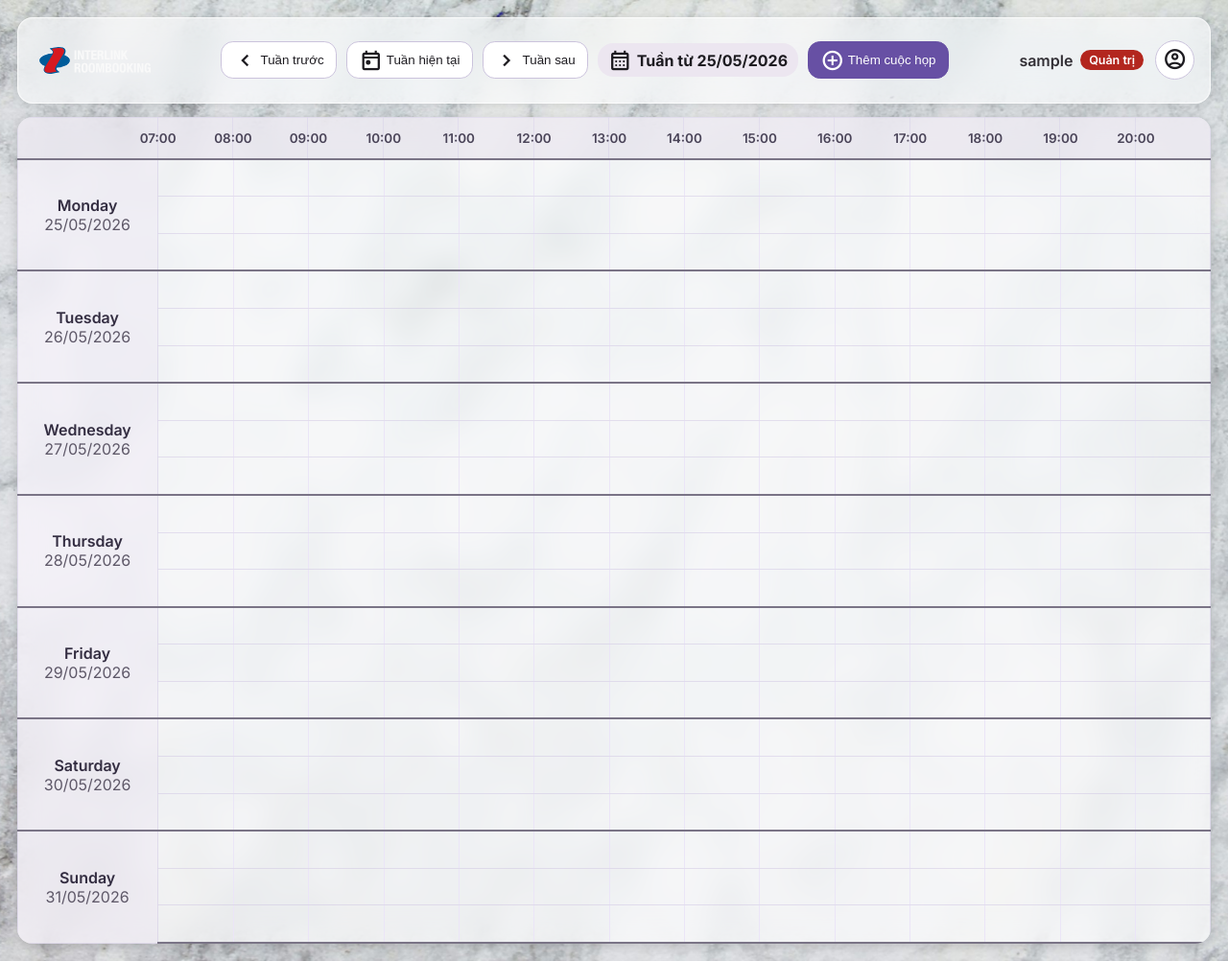
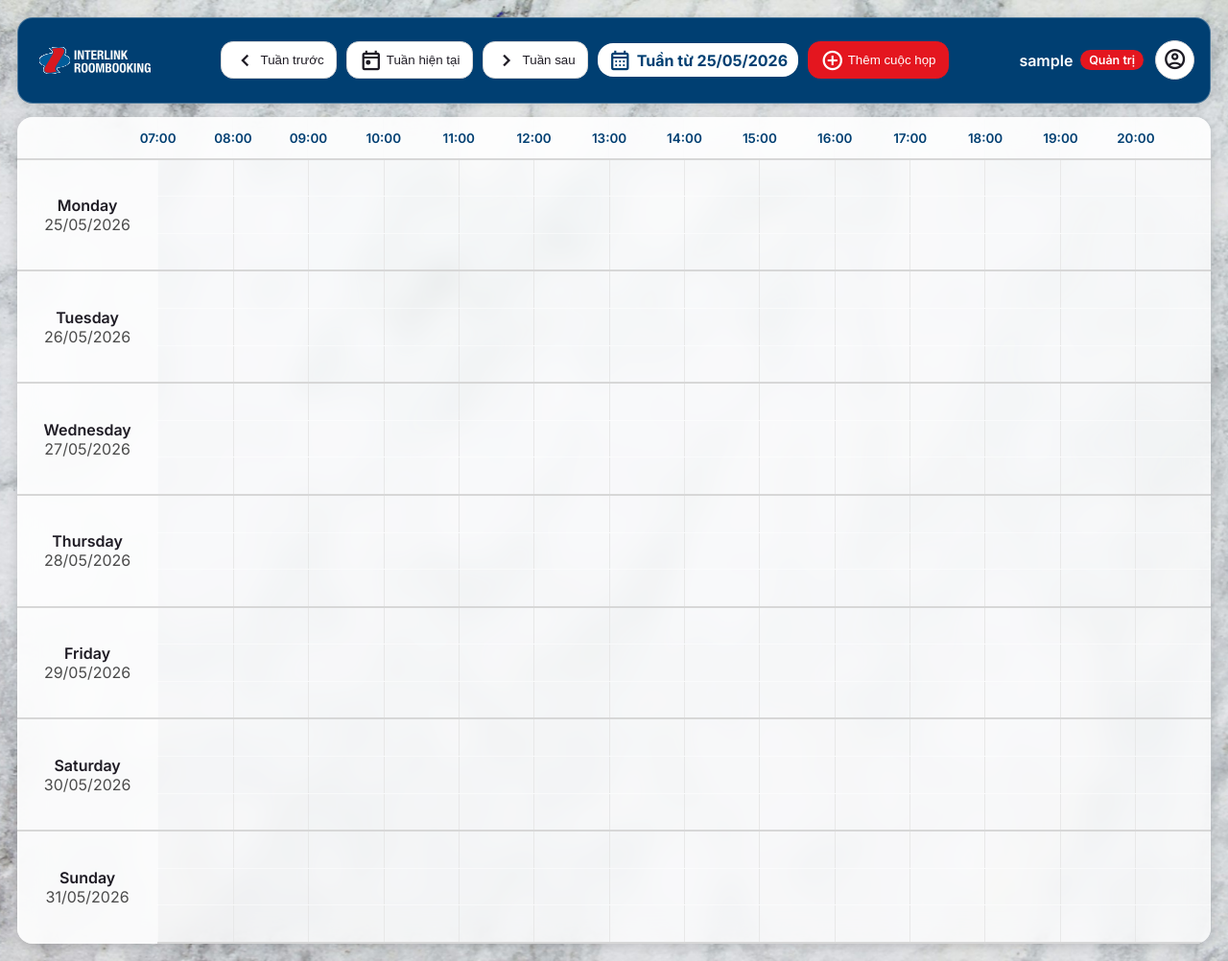
Before and after one commit to tmkhiem/InterlinkRoombooking, an ASP.NET Core app: page / in a window 1280 px wide. Shown: the whole page at 96% size. Run offline with ASP.NET Core 8, Linux system fonts and the light colour scheme; the visitor is signed in with stand-in values (Sample User, id 1); style sheets or scripts are compiled from the project's sources.

Commit message:
Update login and main UI theme styling

```diff
--- a/RoomBookingServer/Components/Pages/Home.razor.css
+++ b/RoomBookingServer/Components/Pages/Home.razor.css
@@ -15,12 +15,13 @@
     gap: 1rem;
     min-height: 64px;
     padding: .75rem 1rem;
-    background: rgba(255, 255, 255, 0.60);
+    background: var(--color-brand-blue-dark);
     -webkit-backdrop-filter: blur(16px) saturate(180%);
     backdrop-filter: blur(16px) saturate(180%);
-    border: 1px solid rgba(255, 255, 255, 0.75);
+    border: 1px solid rgba(255, 255, 255, 0.28);
     border-radius: 1rem;
-    box-shadow: 0 2px 12px rgba(0, 0, 0, .12);
+    box-shadow: 0 2px 12px var(--color-shadow-soft);
+    color: var(--color-surface-white);
 }
 
 .brand-panel {
@@ -54,8 +55,8 @@
     display: inline-flex;
     align-items: center;
     gap: .35rem;
-    color: #1d1b20;
-    background: #ece6f0;
+    color: var(--color-brand-blue-dark);
+    background: var(--color-surface-white);
     border-radius: 1rem;
     padding: .35rem .7rem;
 }
@@ -71,7 +72,7 @@
     display: flex;
     align-items: center;
     gap: .5rem;
-    color: #322f35;
+    color: var(--color-surface-white);
     white-space: nowrap;
 }
 
@@ -83,7 +84,7 @@
     display: inline-block;
     padding: .2rem .55rem;
     border-radius: 1rem;
-    background: #b3261e;
+    background: var(--color-accent-red);
     color: #fff;
     font-size: .78rem;
     font-weight: 600;
@@ -135,20 +136,20 @@
     width: 100%;
     padding: .45rem .55rem;
     border-radius: .5rem;
-    color: #6750a4;
+    color: var(--color-brand-blue-dark);
     font-weight: 600;
     text-decoration: none;
     box-sizing: border-box;
 }
 
     .logout-link:hover {
-        background: #f4effb;
+        background: var(--color-surface-soft);
     }
 
 button {
-    border: 1px solid #cbc3dc;
-    background: #fff;
-    color: #1d1b20;
+    border: 1px solid var(--color-divider-mid);
+    background: var(--color-surface-white);
+    color: var(--color-text-primary);
     border-radius: .8rem;
     padding: .4rem .8rem;
     cursor: pointer;
@@ -161,14 +162,14 @@ button {
     }
 
     button.primary {
-        background: #6750a4;
-        border-color: #6750a4;
+        background: var(--color-accent-red);
+        border-color: var(--color-accent-red);
         color: #fff;
     }
 
     button.danger {
-        background: #b3261e;
-        border-color: #b3261e;
+        background: var(--color-accent-red);
+        border-color: var(--color-accent-red);
         color: #fff;
     }
 
@@ -191,21 +192,21 @@ button {
     border-radius: 1rem;
     overflow: hidden;
     position: relative;
-    background: rgba(255, 255, 255, 0.42);
+    background: rgba(255, 255, 255, 0.58);
     -webkit-backdrop-filter: blur(14px) saturate(160%);
     backdrop-filter: blur(14px) saturate(160%);
-    box-shadow: 0 2px 12px rgba(0, 0, 0, .16);
+    box-shadow: 0 2px 12px var(--color-shadow-medium);
 }
 
     .calendar-table th,
     .calendar-table td {
-        border: 1px solid rgba(221, 214, 236, 0.70);
+        border: 1px solid rgba(255, 255, 255, 0.7);
         text-align: center;
     }
 
     .calendar-table th {
-        background: rgba(236, 230, 240, 0.65);
-        color: #4a4458;
+        background: rgba(255, 255, 255, 0.78);
+        color: var(--color-brand-blue-dark);
         font-size: .84rem;
         padding: 0;
         position: relative;
@@ -229,17 +230,17 @@ button {
 .day-cell {
     width: 145px;
     font-weight: 600;
-    background: rgba(247, 242, 250, 0.58);
-    color: #332d41;
+    background: rgba(255, 255, 255, 0.78);
+    color: var(--color-text-primary);
 }
 
     .day-cell span {
         font-weight: 400;
-        color: #5e5868;
+        color: var(--color-text-secondary);
     }
 
 .day-row-top td {
-    border-top: 2px solid #7a7486;
+    border-top: 2px solid var(--color-divider-mid);
 }
 
 .day-row-middle td,
@@ -248,7 +249,7 @@ button {
 }
 
 .day-row-bottom td {
-    border-bottom: 2px solid #7a7486;
+    border-bottom: 2px solid var(--color-divider-mid);
 }
 
 .schedule-lane {
@@ -268,7 +269,7 @@ button {
     top: 0;
     bottom: 0;
     width: 1px;
-    background: #ebe5f7;
+    background: var(--color-divider-light);
 }
 
 .current-time-marker {
--- a/RoomBookingServer/Components/Pages/Login.razor
+++ b/RoomBookingServer/Components/Pages/Login.razor
@@ -8,6 +8,9 @@
 
 <div class="login-page">
     <div class="login-card">
+        <div class="login-logo-wrap">
+            <img class="login-logo" src="/header.svg" alt="Interlink Room Booking" />
+        </div>
         <h1>Đặt Phòng</h1>
         <p>Đăng nhập bằng tài khoản nhân viên Attendance của bạn.</p>
 
--- a/RoomBookingServer/wwwroot/app.css
+++ b/RoomBookingServer/wwwroot/app.css
@@ -1,5 +1,33 @@
 h1:focus {
     outline: none;
+}
+
+:root {
+    --color-brand-blue: #005c9a;
+    --color-brand-blue-dark: #003f72;
+    --color-accent-red: #e4161f;
+    --color-text-primary: #1e1b24;
+    --color-surface-white: #fff;
+    --color-surface-soft: #f7f7f7;
+    --color-surface-glass: rgba(255, 255, 255, 0.62);
+    --color-surface-glass-strong: rgba(255, 255, 255, 0.80);
+    --color-surface-border-soft: rgba(255, 255, 255, 0.55);
+    --color-surface-border-strong: rgba(255, 255, 255, 0.75);
+    --color-shadow-soft: rgba(0, 0, 0, .12);
+    --color-shadow-medium: rgba(0, 0, 0, .16);
+    --color-divider-light: #e8e8e8;
+    --color-divider-mid: #d7d7d7;
+    --color-input-border: #d0d0d0;
+    --color-text-secondary: #4b4b4b;
+    --color-text-muted: #28242f;
+    --color-login-backdrop: #0d1528;
+    --color-chip-room1-bg: #d9f0d8;
+    --color-chip-room1-border: #b1d1af;
+    --color-chip-room2-bg: #d7ecff;
+    --color-chip-room2-border: #93b2cd;
+    --color-chip-room3-bg: #ffe6bf;
+    --color-chip-room3-border: #d3ad70;
+    --color-chip-dashed-border: #5f5f5f;
 }
 
 html,
@@ -12,7 +40,7 @@ body {
     background-size: cover;
     background-attachment: fixed;
     background-position: center;
-    color: #1e1b24;
+    color: var(--color-text-primary);
 }
 
 .material-symbols-outlined {
```
Also changed, not shown: other parts of RoomBookingServer/Components/Pages/Home.razor.css (+26 -26 lines), RoomBookingServer/Components/Pages/Login.razor.css (+19 -7 lines).
